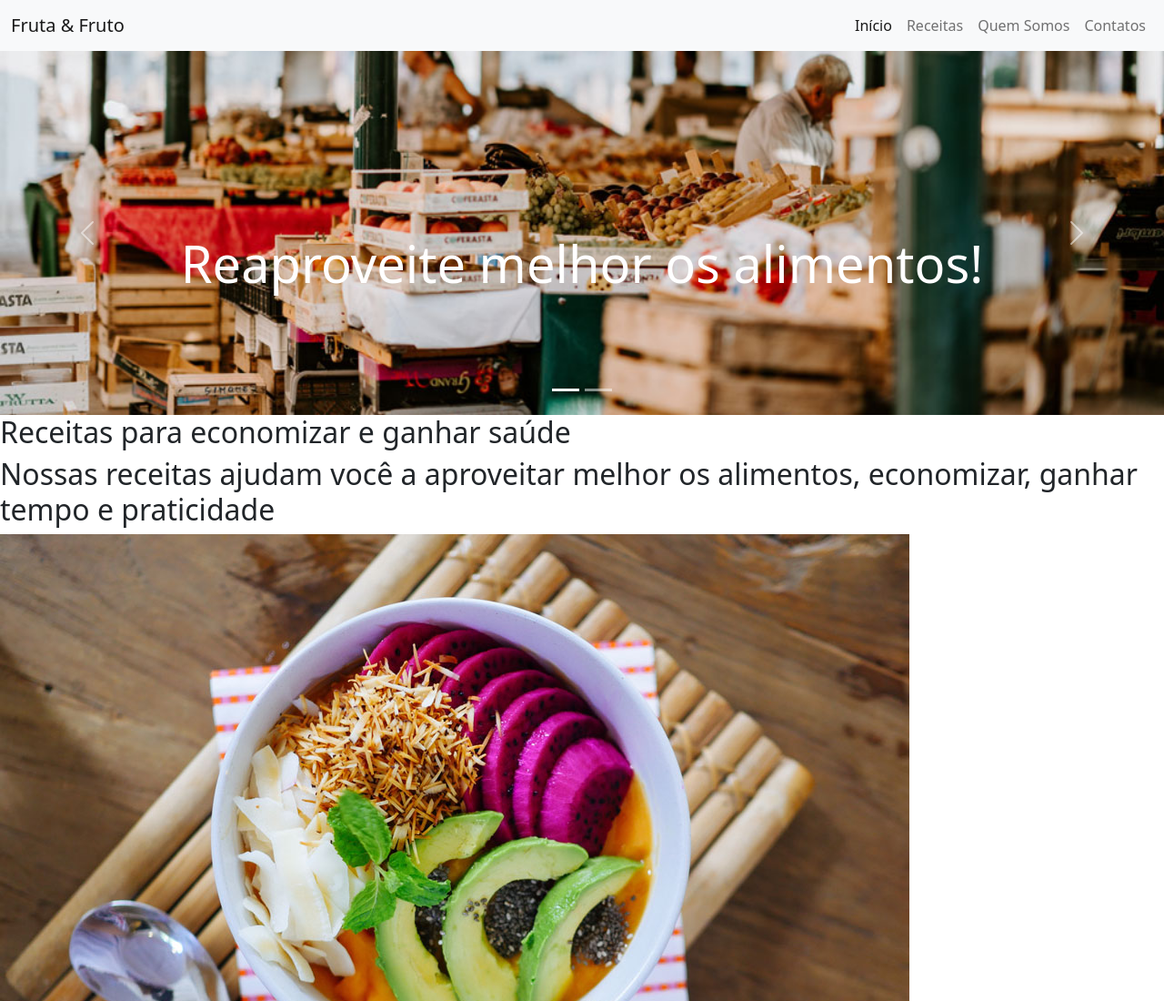
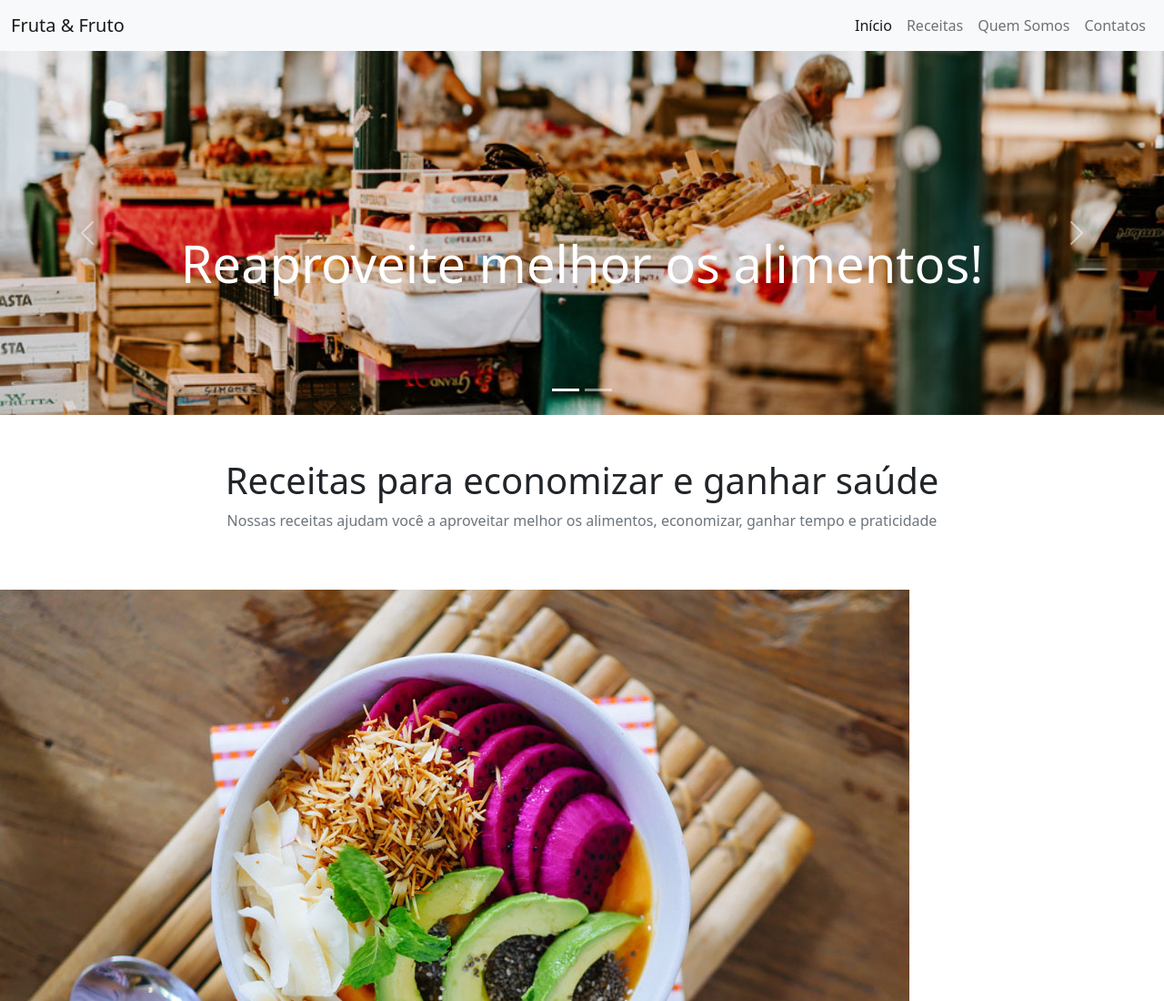
Before and after one commit to GabrielMattosL/Bootstrap, a plain HTML site: page index.html in a window 1280 px wide. Shown: the top 1100 px of the page at 91% size. Drawn offline with nearby package versions, Linux system fonts and the light colour scheme.

Commit message:
Subtitulo e legenda prontos

```diff
--- a/index.html
+++ b/index.html
@@ -67,8 +67,8 @@
 
   <title>fruto & fruta</title>
 
-  <h2>Receitas para economizar e ganhar saúde</h2>
-  <h2>Nossas receitas ajudam você a aproveitar melhor os alimentos, economizar, ganhar tempo e praticidade</h2>
+  <h1 class="text-center fonte-titulo cor-especial pt-5">Receitas para economizar e ganhar saúde</h1>
+  <p class="text-center text-secondary pb-5">Nossas receitas ajudam você a aproveitar melhor os alimentos, economizar, ganhar tempo e praticidade</p>
 
   <img src="src/img/receita-abacate.jpg" alt="tigela com salada de abacate, vista superior">
   <h3>Tigela de abacate</h3>
```
